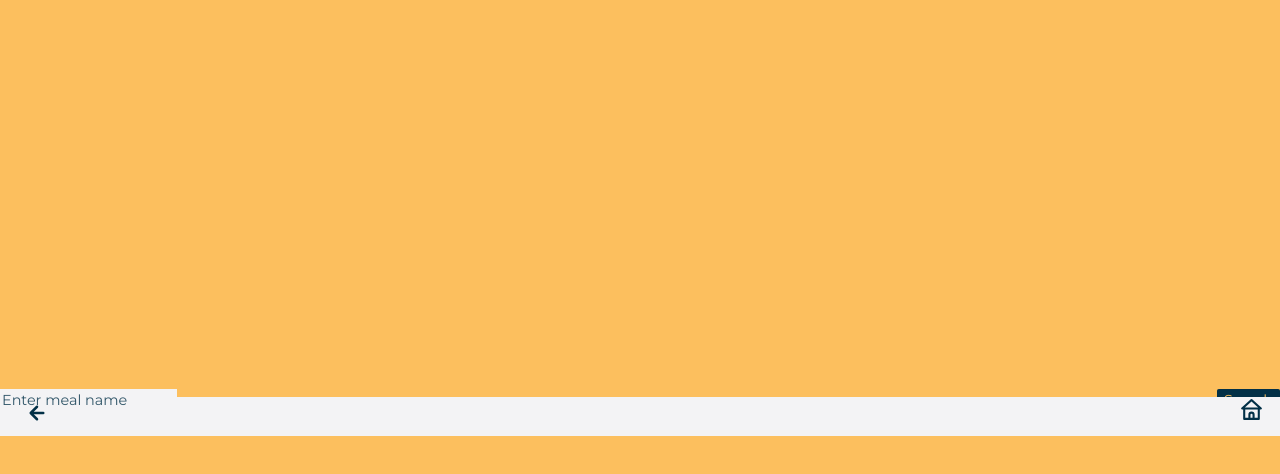
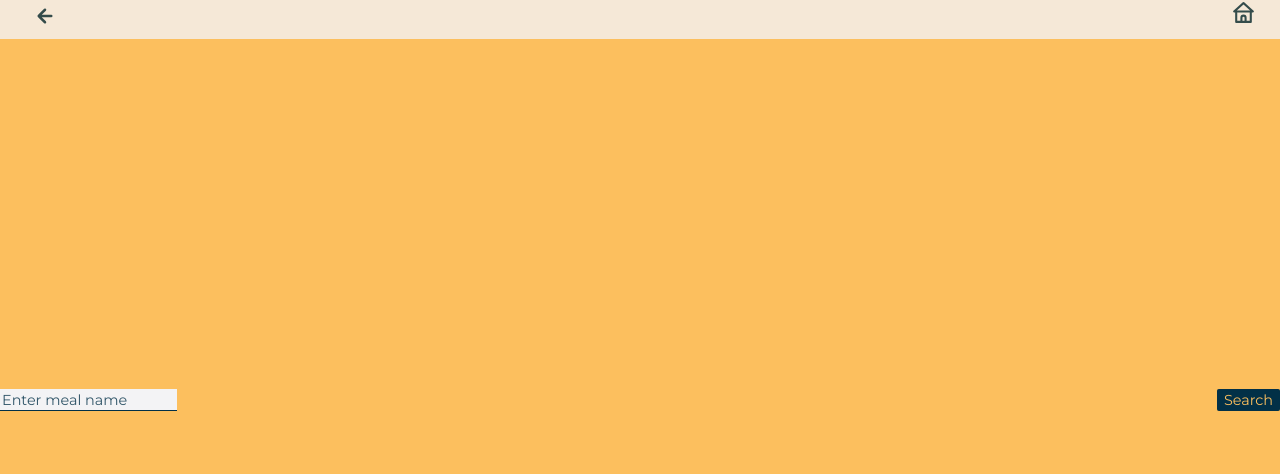
Before and after one commit to lmachens/21ideas, a React (Vite) app: page /search in a window 1280 px wide. Shown: the top 474 px of the page. Built offline with nearby package versions, Linux system fonts and the light colour scheme.

Commit message:
💄 Minor style changes

```diff
--- a/src/app/components/NavBar/NavBar.module.css
+++ b/src/app/components/NavBar/NavBar.module.css
@@ -3,8 +3,10 @@
   justify-content: space-between;
   background-color: var(--background-color);
   width: 100%;
-  padding: 0 1em;
+  padding: 0 1.5em;
   position: fixed;
-  left: 0;
-  margin-top: 2em;
+  top: 0;
+  margin: 0;
+  z-index: 1;
+  opacity: 0.8;
 }
--- a/src/app/components/RecipeCard/RecipeCard.module.css
+++ b/src/app/components/RecipeCard/RecipeCard.module.css
@@ -1,11 +1,11 @@
 .container {
   display: grid;
-  grid-template-rows: 0.5fr 1fr 3fr auto;
+  grid-template-rows: 0.5fr auto 3fr;
   opacity: 0.8;
   background: var(--breakfast-color);
   color: var(--text-color);
   border-radius: 1em;
-  margin: 1em auto;
+  margin: 2em auto;
   padding: 1.5em;
 }
 
@@ -16,5 +16,4 @@
 
 .instructions {
   font-size: 1em;
-  margin-top: 0;
 }
```
